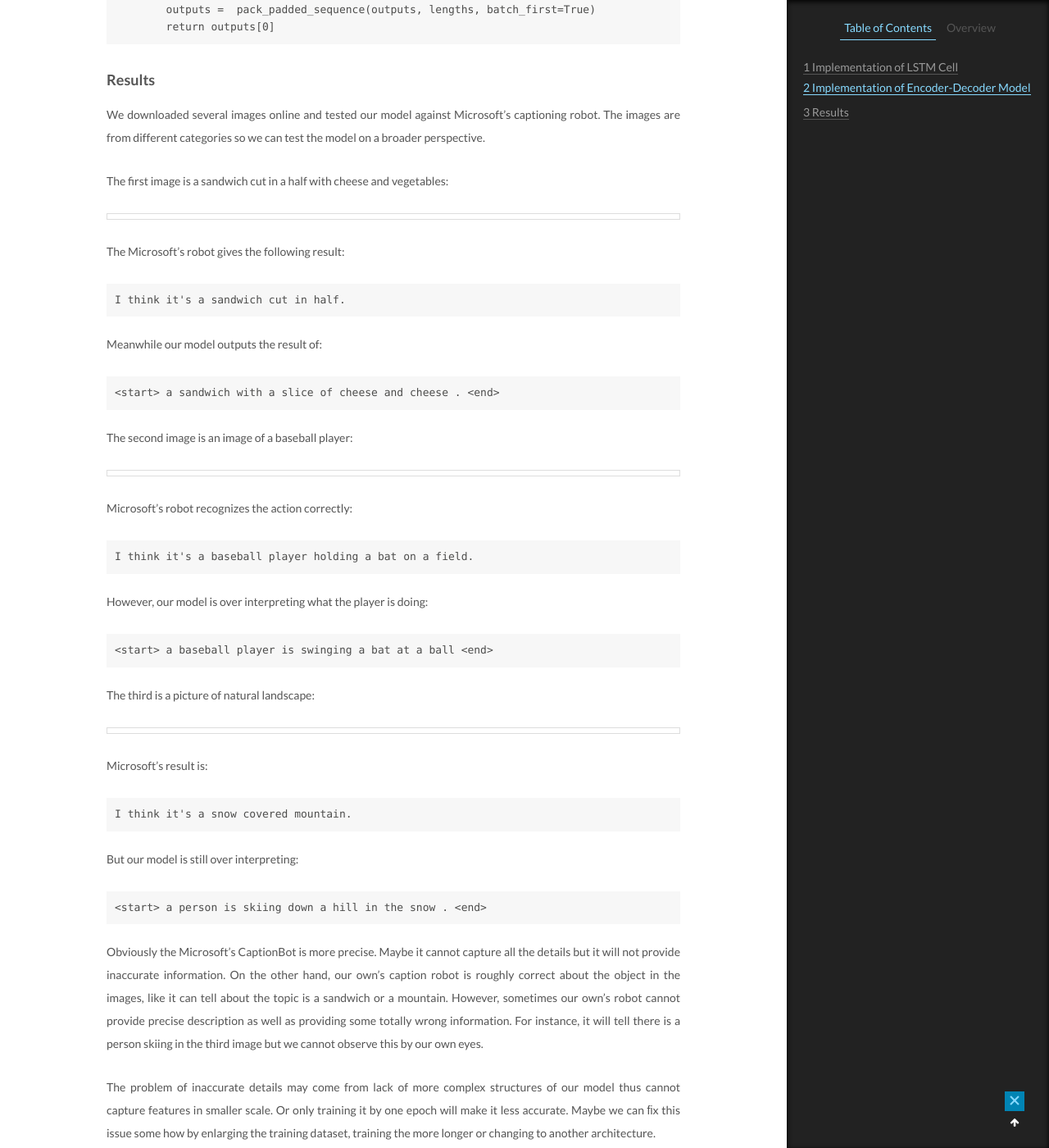
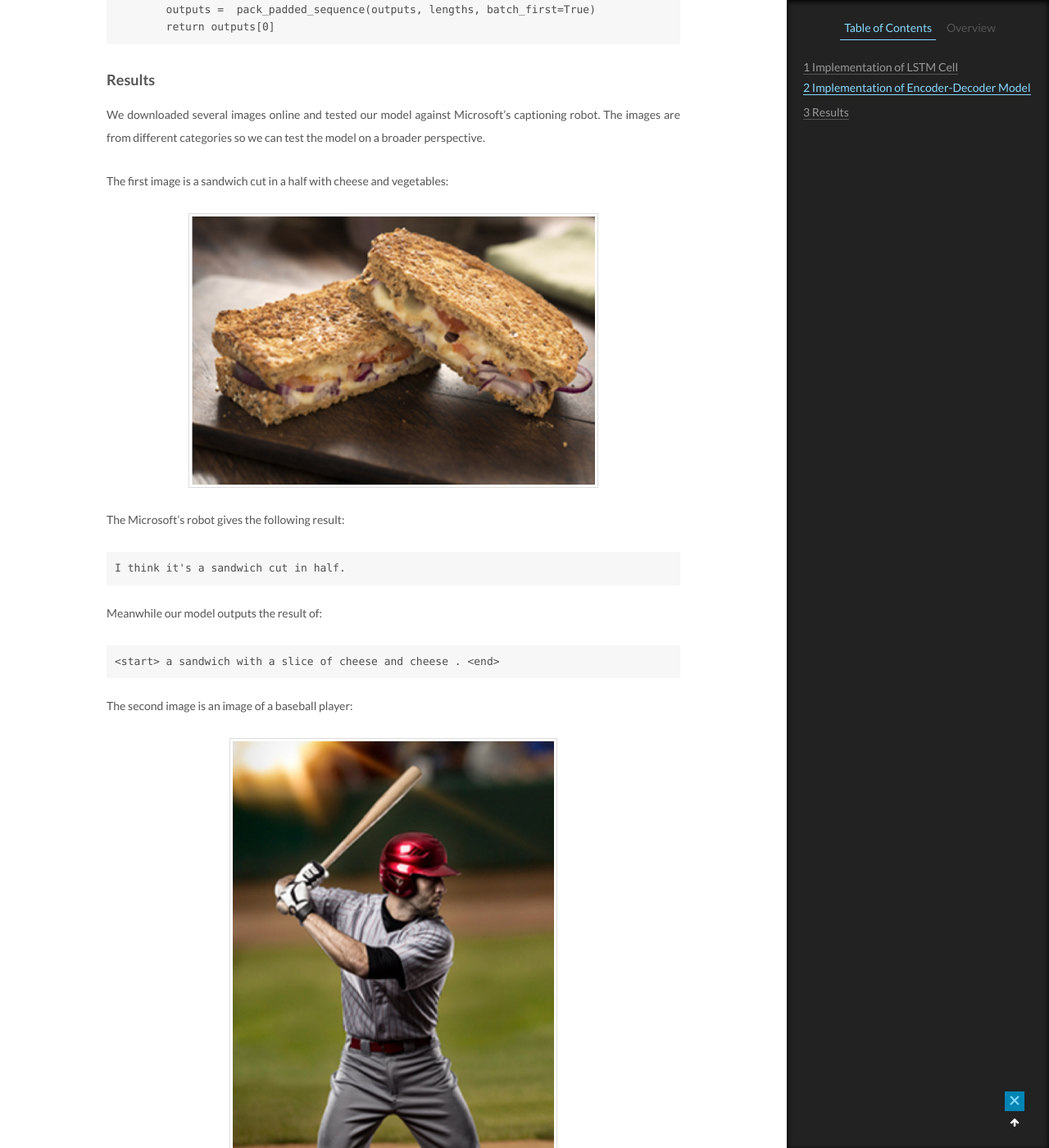
Before and after one commit to bruceyoungsysu/bruceyoungsysu.github.io, a Jekyll site: the page built from _posts/2019-03-01-Picture-Captioning.md, in a window 1280 px wide and 1400 px high, scrolled down 2963 px. Shown: the whole window at 82% size. Built offline with Jekyll 4.4.1, drawn with Linux system fonts in a browser that asks for light colours.

Commit message:
add imgs

```diff
--- a/_posts/2019-03-01-Picture-Captioning.md
+++ b/_posts/2019-03-01-Picture-Captioning.md
@@ -126,7 +126,7 @@ We downloaded several images online and tested our model against Microsoft's cap
 
 The first image is a sandwich cut in a half with cheese and vegetables:
 
-![]()
+![](https://raw.githubusercontent.com/bruceyoungsysu/bruceyoungsysu.github.io/master/_posts/picture_captioning/sandwich.png){:width="500px"}
 
 The Microsoft's robot gives the following result:
 
@@ -142,7 +142,7 @@ Meanwhile our model outputs the result of:
 
 The second image is an image of a baseball player:
 
-![]()
+![](https://raw.githubusercontent.com/bruceyoungsysu/bruceyoungsysu.github.io/master/_posts/picture_captioning/baseball.png){:width="400px"}
 
 Microsoft's robot recognizes the action correctly:
 
@@ -158,7 +158,7 @@ However, our model is over interpreting what the player is doing:
 
 The third is a picture of natural landscape:
 
-![]()
+![](https://raw.githubusercontent.com/bruceyoungsysu/bruceyoungsysu.github.io/master/_posts/picture_captioning/mountain.png){:width="500px"}
 
 Microsoft's result is:
 
```
